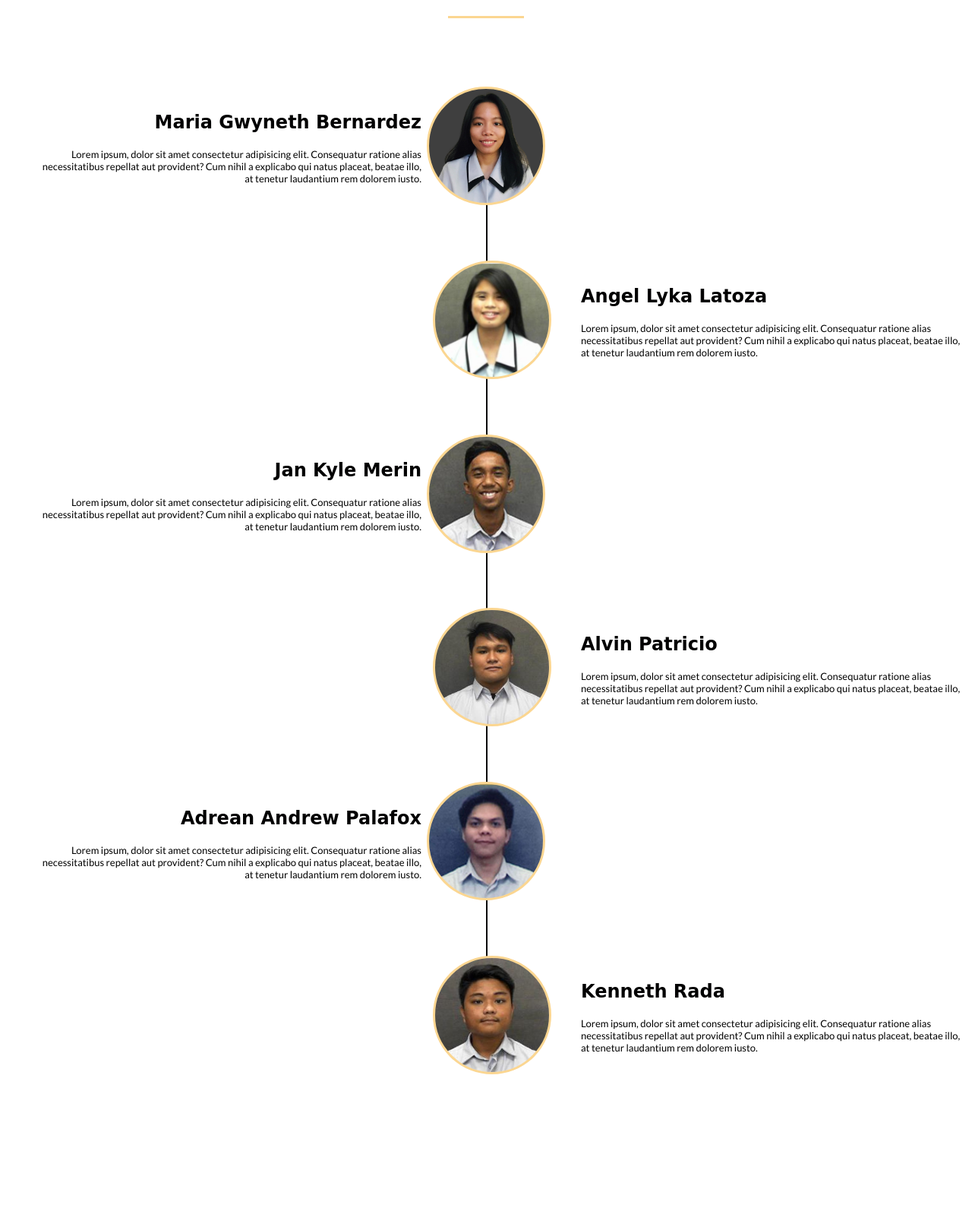
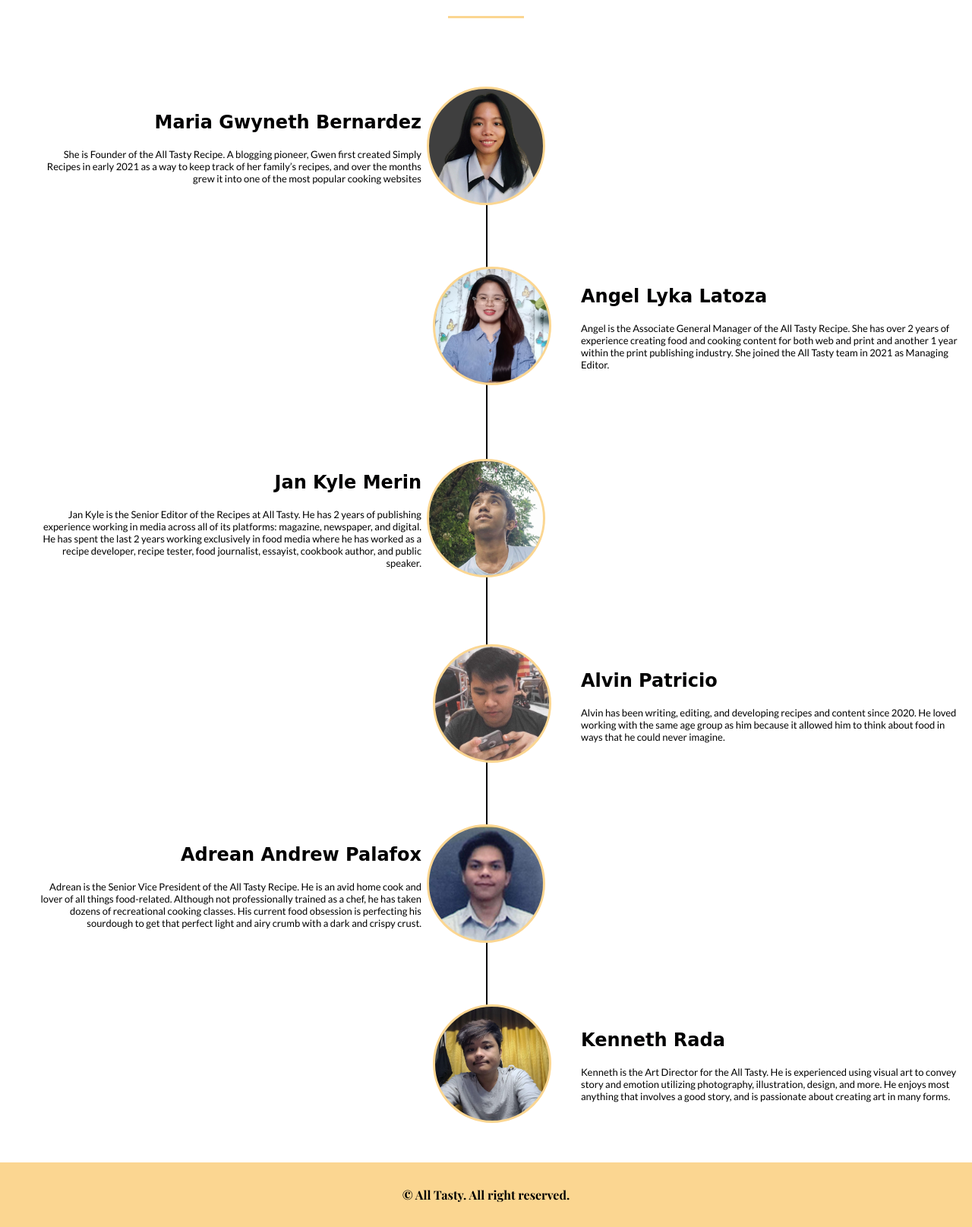
Before and after one commit to Curfy/alvinnamnam, a PHP site: page /about/aboutpage.php in a window 1280 px wide. Shown: the part 892-2507 px from the top of the page at 76% size. Before the commit the page ends 2306 px from the top, so only its background shows below. Run offline with PHP 8.4, Linux system fonts and the light colour scheme; some web fonts are replaced.

Commit message:
updated about page
- replaced old pictures with new pictures
- added real descriptions

```diff
--- a/about/aboutpage.css
+++ b/about/aboutpage.css
@@ -450,19 +450,19 @@ section{
     background-position: center;
 }
 .timeline ul li:nth-child(2)::before{
-    background-image: url(lyka.jpg);
+    background-image: url(lyka.png);
     background-repeat: no-repeat;
     background-size: cover;
     background-position: center;
 }
 .timeline ul li:nth-child(3)::before{
-    background-image: url(merin.jpg);
+    background-image: url(merin.png);
     background-repeat: no-repeat;
     background-size: cover;
     background-position: center;
 }
 .timeline ul li:nth-child(4)::before{
-    background-image: url(alvin.jpg);
+    background-image: url(alvin.png);
     background-repeat: no-repeat;
     background-size: cover;
     background-position: center;
@@ -493,3 +493,22 @@ ul, ol{
     font-family: 'Lato', sans-serif;
     font-size: 13px;
 }
+
+/*Footer*/
+.background-design2{
+    /* margin-top: 47%; */
+    /* position: relative; */
+    width: 100%;
+}
+
+.page-footer {
+    font-family: "Playfair Display", serif;
+    background: #fbd691;
+    color: black;
+    padding: 1em;
+    text-align: center;
+    font-weight: bold;
+    position: relative;
+    bottom: 0;
+    width: auto;
+}
--- a/about/aboutpage.php
+++ b/about/aboutpage.php
@@ -67,40 +67,45 @@
                 <li>
                     <div class="content">
                         <h2>Maria Gwyneth Bernardez</h2>
-                        <p>Lorem ipsum, dolor sit amet consectetur adipisicing elit. Consequatur ratione alias necessitatibus repellat aut provident? Cum nihil a explicabo qui natus placeat, beatae illo, at tenetur laudantium rem dolorem iusto.</p>
+                        <p>She is Founder of the All Tasty Recipe. A blogging pioneer, Gwen first created Simply Recipes in early 2021 as a way to keep track of her family’s recipes, and over the months grew it into one of the most popular cooking websites</p>
                     </div>
                 </li>
                 <li>
                     <div class="content">
                         <h2>Angel Lyka Latoza</h2>
-                        <p>Lorem ipsum, dolor sit amet consectetur adipisicing elit. Consequatur ratione alias necessitatibus repellat aut provident? Cum nihil a explicabo qui natus placeat, beatae illo, at tenetur laudantium rem dolorem iusto.</p>
+                        <p>Angel is the Associate General Manager of the All Tasty Recipe.  She has over 2 years of experience creating food and cooking content for both web and print and another 1 year within the print publishing industry. She joined the All Tasty team in 2021 as Managing Editor.</p>
                     </div>
                 </li>
                 <li>
                     <div class="content">
                         <h2>Jan Kyle Merin</h2>
-                        <p>Lorem ipsum, dolor sit amet consectetur adipisicing elit. Consequatur ratione alias necessitatibus repellat aut provident? Cum nihil a explicabo qui natus placeat, beatae illo, at tenetur laudantium rem dolorem iusto.</p>
+                        <p>Jan Kyle is the Senior Editor of the Recipes at All Tasty. He has 2 years of publishing experience working in media across all of its platforms: magazine, newspaper, and digital. He has spent the last 2 years working exclusively in food media where he has worked as a recipe developer, recipe tester, food journalist, essayist, cookbook author, and public speaker.</p>
                     </div>
                 </li>
                 <li>
                     <div class="content">
                         <h2>Alvin Patricio</h2>
-                        <p>Lorem ipsum, dolor sit amet consectetur adipisicing elit. Consequatur ratione alias necessitatibus repellat aut provident? Cum nihil a explicabo qui natus placeat, beatae illo, at tenetur laudantium rem dolorem iusto.</p>
+                        <p>Alvin has been writing, editing, and developing recipes and content since 2020. He loved working with the same age group as him  because it allowed him to think about food in ways that he could never imagine.</p>
                     </div>
                 </li>
                 <li>
                     <div class="content">
                         <h2>Adrean Andrew Palafox</h2>
-                        <p>Lorem ipsum, dolor sit amet consectetur adipisicing elit. Consequatur ratione alias necessitatibus repellat aut provident? Cum nihil a explicabo qui natus placeat, beatae illo, at tenetur laudantium rem dolorem iusto.</p>
+                        <p>Adrean is the Senior Vice President of the All Tasty Recipe. He is an avid home cook and lover of all things food-related. Although not professionally trained as a chef, he has taken dozens of recreational cooking classes. His current food obsession is perfecting his sourdough to get that perfect light and airy crumb with a dark and crispy crust.</p>
                     </div>
                 </li>
                 <li>
                     <div class="content">
                         <h2>Kenneth Rada</h2>
-                        <p>Lorem ipsum, dolor sit amet consectetur adipisicing elit. Consequatur ratione alias necessitatibus repellat aut provident? Cum nihil a explicabo qui natus placeat, beatae illo, at tenetur laudantium rem dolorem iusto.</p>
+                        <p>Kenneth is the Art Director for the All Tasty. He is experienced using visual art to convey story and emotion utilizing photography, illustration, design, and more. He enjoys most anything that involves a good story, and is passionate about creating art in many forms.</p>
                     </div>
                 </li>
             </ul>
+            <div class="background-design2">
+                <footer class="page-footer">
+                    <p>&#169; All Tasty. All right reserved.</p>
+                </footer>
+            </div>
         </div>
     </section>
 
@@ -137,7 +142,7 @@
         $("#navigation").append('<li><a href="../form/addrecipe.php">Create Recipe</a></li>');
         $("#createRecipe").append('<a href="../form/addrecipe.php">Create a Recipe</a>');
 
-        if(getCookie("perms") == '69'){
+        if(getCookie("perms") >= 1 && getCookie("perms") <= 2){
             $("#navigation").append('<li><a href="../user/userlist.php">User List</a></li>');
         }
     } else {
--- a/db.php
+++ b/db.php
@@ -8,7 +8,7 @@
 $db_name = "u414223652_alvinnamnam";
 $db_server = "127.0.0.1:3306";
 $db_user = "u414223652_alvinnamnam";
-$db_pass = "Derp@12345";
+$db_pass = "";
 
 $db = new PDO("mysql:host={$db_server};dbname={$db_name};charset=utf8", $db_user, $db_pass);
 $db->setAttribute(PDO::ATTR_EMULATE_PREPARES, true);
--- a/login/endpoints/db.php
+++ b/login/endpoints/db.php
@@ -1,7 +1,7 @@
 <?php
 	$servername = "127.0.0.1:3306";
 	$username = "u414223652_alvinnamnam";
-	$password = "Derp@12345";
+	$password = "";
 	$database = "u414223652_alvinnamnam";
 	// Create connection
 	$conn = new mysqli($servername, $username, $password, $database);
```
Also changed, not shown: about/alvin.png (added), about/lyka.png (added), about/merin.png (added), about/rada.png, about/style.css (added).
